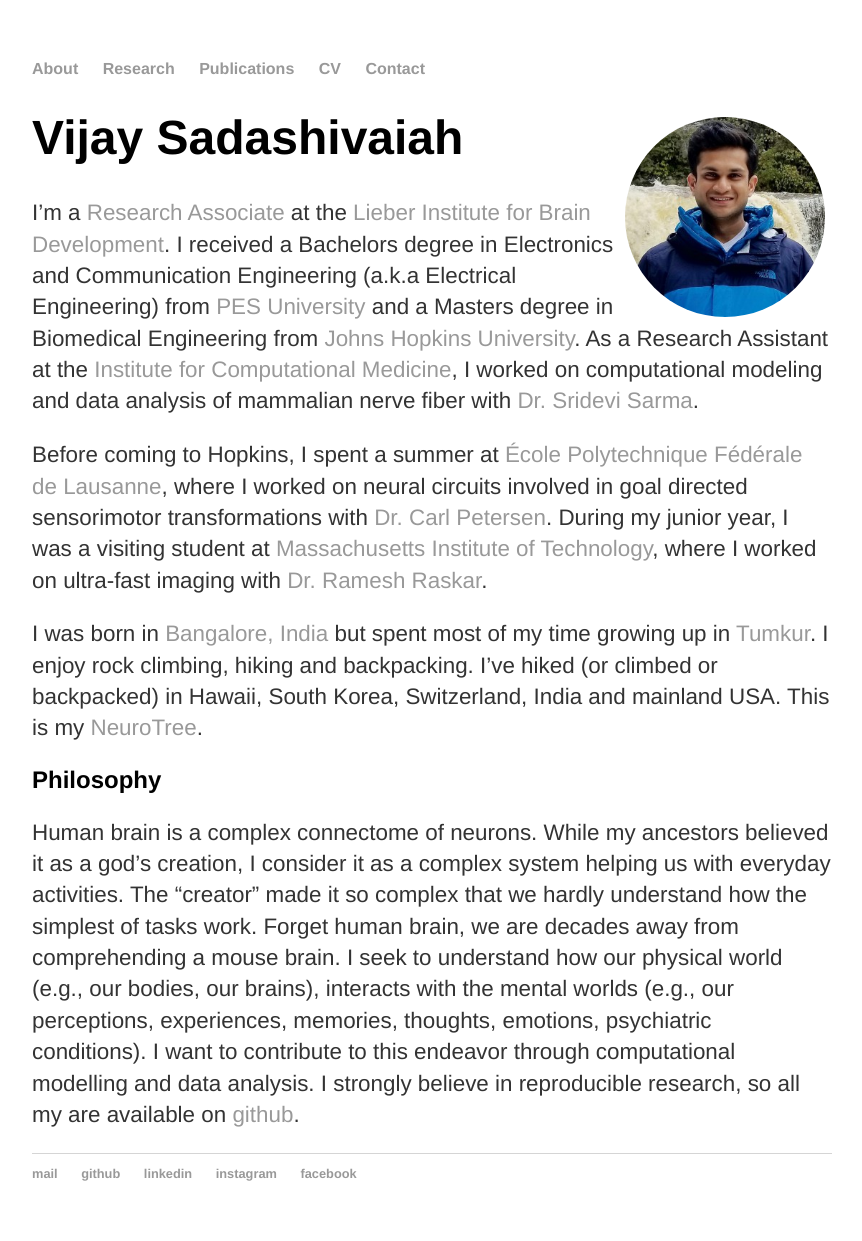
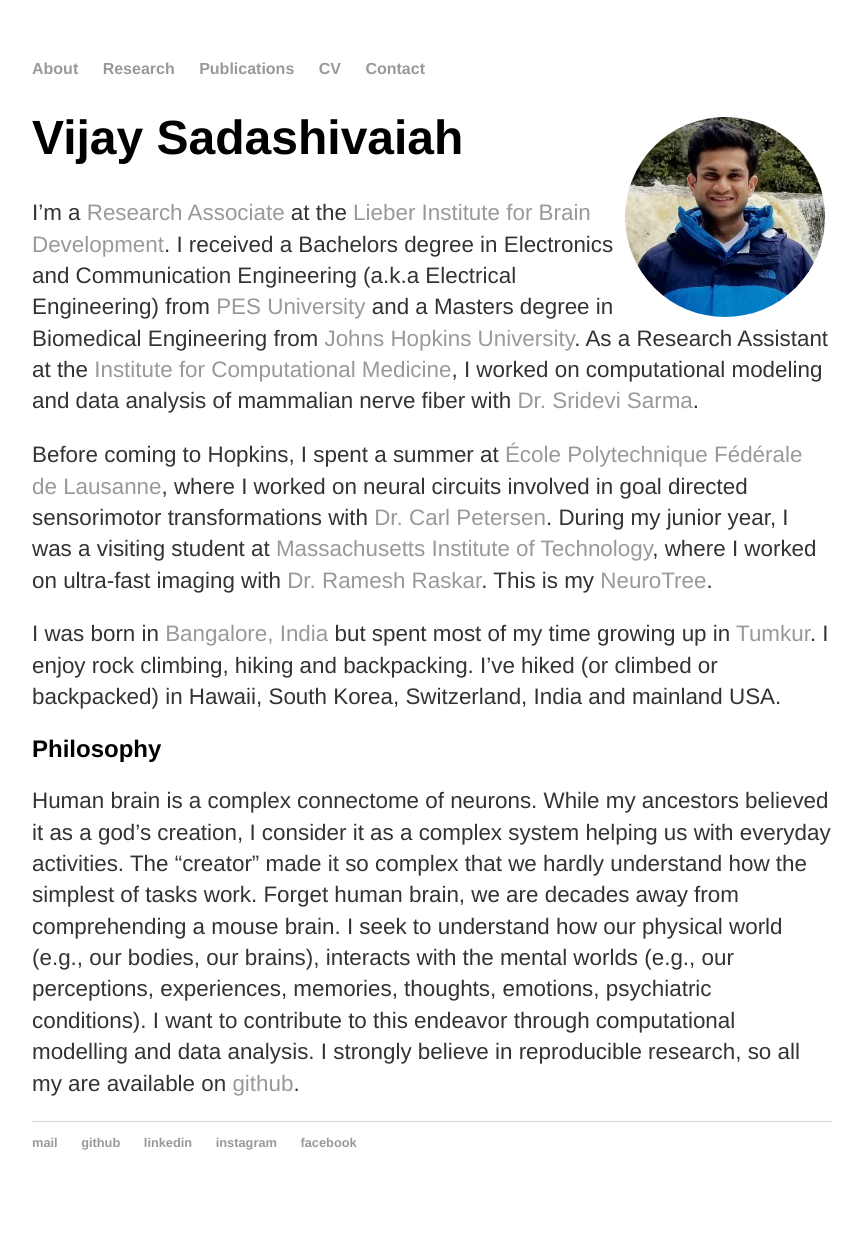
Before and after one commit to vjysd/vjysd.github.io, a Jekyll site: the page built from index.md, in a window 1280 px wide. Shown: the whole page, without its empty margins (208-1070 px from the left). Built offline with Jekyll 4.4.1, drawn with Linux system fonts in a browser that asks for light colours; comment, search, counter and statistics services are not loaded; after the commit the page ends 1210 px from its top, so only the background shows below that.

```diff
--- a/index.md
+++ b/index.md
@@ -9,9 +9,9 @@ title: Vijay Sadashivaiah
 
 I&rsquo;m a [Research Associate](https://www.libd.org/team/vijay-sadashivaiah/) at the [Lieber Institute for Brain Development](https://www.libd.org/). I received a Bachelors degree in Electronics and Communication Engineering (a.k.a Electrical Engineering) from [PES University](https://pes.edu) and a Masters degree in Biomedical Engineering from [Johns Hopkins University](https://jhu.edu). As a Research Assistant at the [Institute for Computational Medicine](https://icm.jhu.edu), I worked on computational modeling and data analysis of mammalian nerve fiber with [Dr. Sridevi Sarma](https://sarmalab.icm.jhu.edu/people/sridevi-sarma-pi/).
 
-Before coming to Hopkins, I spent a summer at [École Polytechnique Fédérale de Lausanne](https://epfl.ch), where I worked on neural circuits involved in goal directed sensorimotor transformations with [Dr. Carl Petersen](https://people.epfl.ch/carl.petersen/bio?lang=en&cvlang=en). During my junior year, I was a visiting student at [Massachusetts Institute of Technology](http://web.mit.edu/), where I worked on ultra-fast imaging with [Dr. Ramesh Raskar](http://raskar.info).
+Before coming to Hopkins, I spent a summer at [École Polytechnique Fédérale de Lausanne](https://epfl.ch), where I worked on neural circuits involved in goal directed sensorimotor transformations with [Dr. Carl Petersen](https://people.epfl.ch/carl.petersen/bio?lang=en&cvlang=en). During my junior year, I was a visiting student at [Massachusetts Institute of Technology](http://web.mit.edu/), where I worked on ultra-fast imaging with [Dr. Ramesh Raskar](http://raskar.info). This is my [NeuroTree](https://neurotree.org/neurotree/tree.php?pid=184853).
 
-I was born in [Bangalore, India](https://en.wikipedia.org/wiki/Bangalore) but spent most of my time growing up in [Tumkur](https://en.wikipedia.org/wiki/Tumkur). I enjoy rock climbing, hiking and backpacking. I've hiked (or climbed or backpacked) in Hawaii, South Korea, Switzerland, India and mainland USA. This is my [NeuroTree](https://neurotree.org/neurotree/tree.php?pid=184853).
+I was born in [Bangalore, India](https://en.wikipedia.org/wiki/Bangalore) but spent most of my time growing up in [Tumkur](https://en.wikipedia.org/wiki/Tumkur). I enjoy rock climbing, hiking and backpacking. I've hiked (or climbed or backpacked) in Hawaii, South Korea, Switzerland, India and mainland USA.
 
 ## Philosophy
 
```
